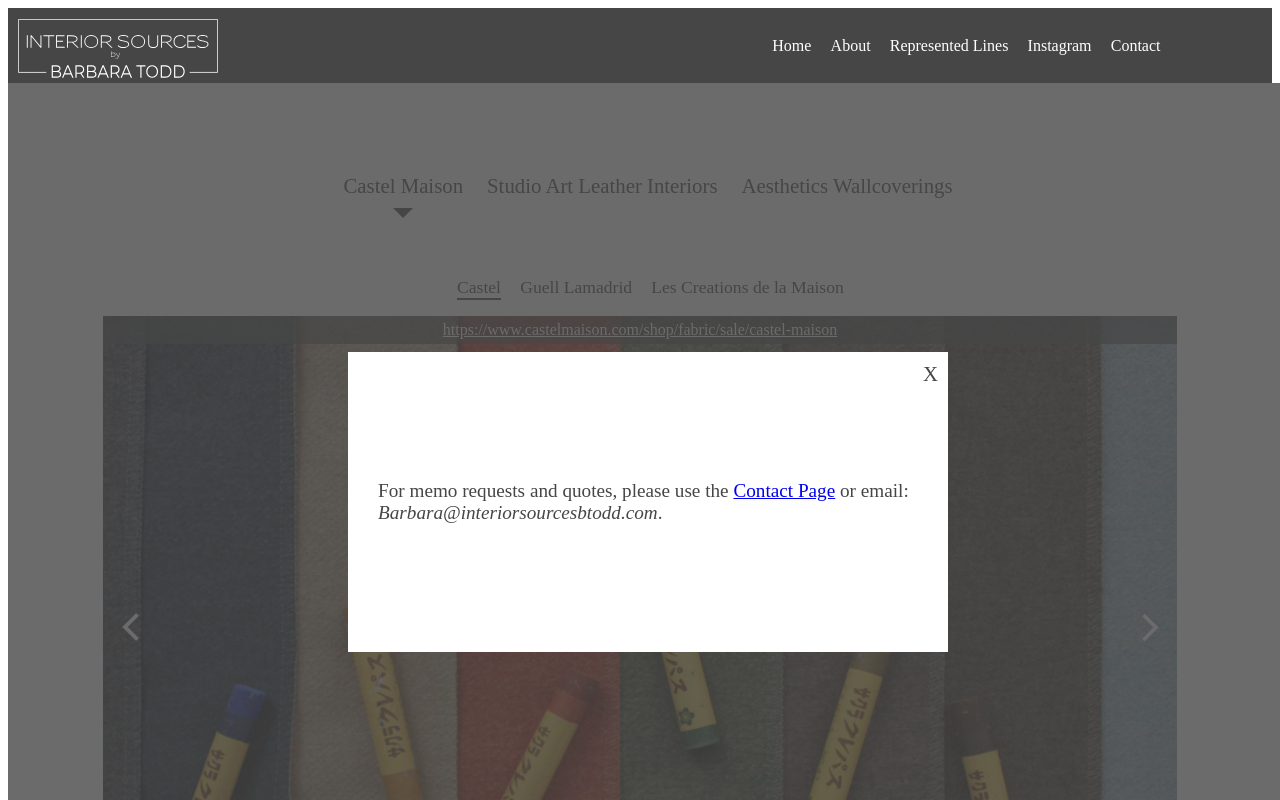
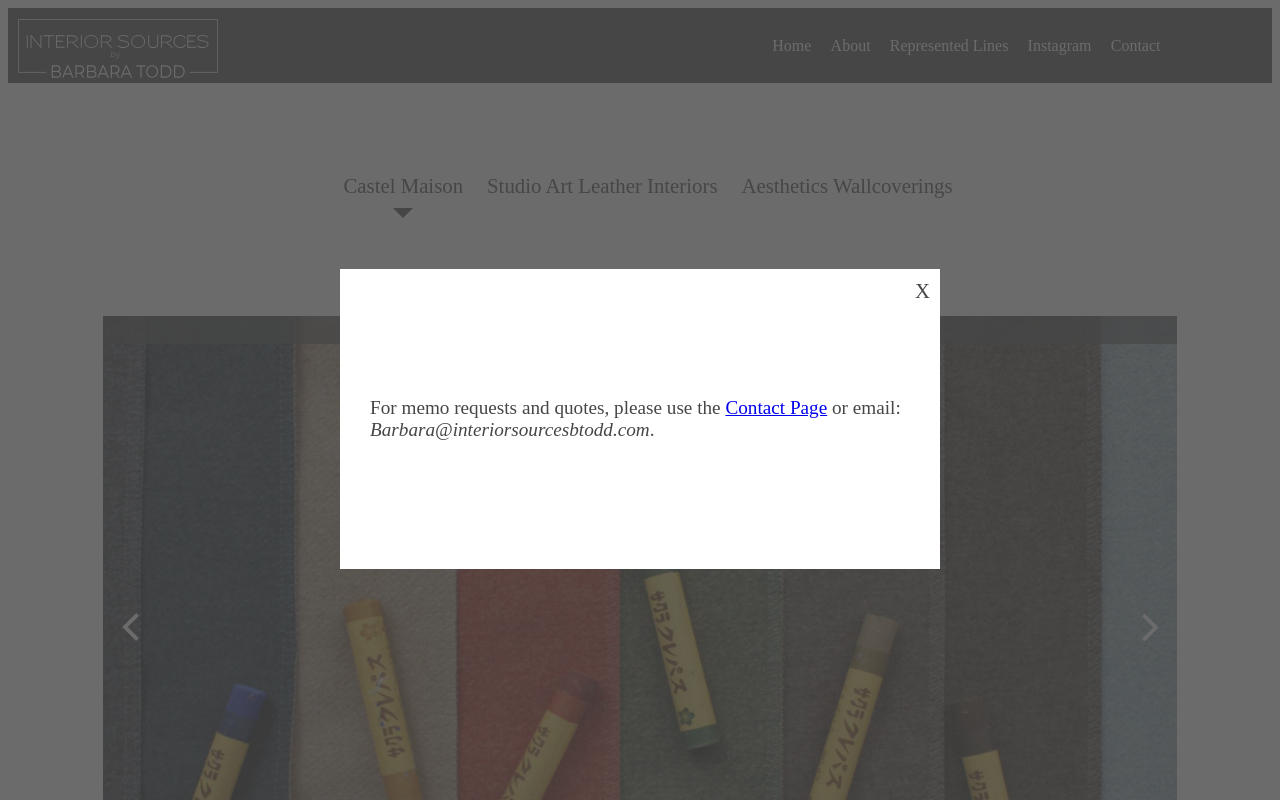
Before and after one commit to JPM1118/ISBT.com, a Gatsby site in the folder live-site/: page /represented-lines in a window 1280 px wide. Shown: the top 800 px of the page. Built offline with nearby package versions, Linux system fonts and the light colour scheme; Gatsby itself is replaced by a stand-in of ours.

Commit message:
Added image and adjusted modal position.

```diff
--- a/live-site/src/components/modal/modal.module.scss
+++ b/live-site/src/components/modal/modal.module.scss
@@ -2,11 +2,13 @@
 
 .wrapper{
   display: initial;
-  position: absolute;
+  position: fixed;
+  top: 0;
+  left: 0;
   z-index: 2;
   background: rgba(70,70,70, .8);
   width: 100%;
-  height: 100vh;
+  height: 100%;
 }
 .content{
   position: relative;
```
Also changed, not shown: live-site/src/img/studioArt/sa2.jpg.
